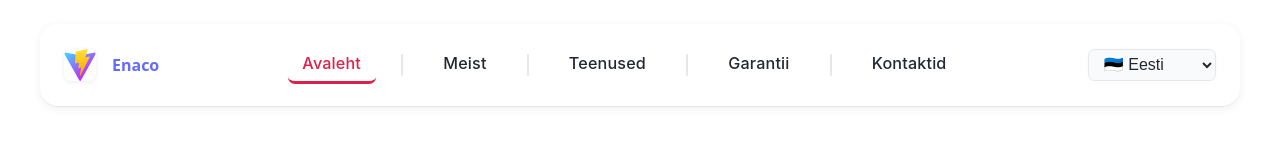
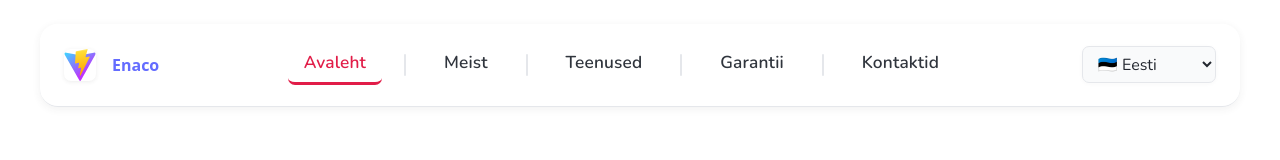
Before and after one commit to TigerTimofey/enaco-web, a React (Vite) app: page / in a window 1280 px wide. Shown: the top 160 px of the page. Built offline with nearby package versions, Linux system fonts and the light colour scheme.

Commit message:
Refactor navbar component and styles for improved organization and mobile responsiveness; migrate language data to utils

```diff
--- a/index.html
+++ b/index.html
@@ -5,6 +5,10 @@
     <link rel="icon" type="image/svg+xml" href="/vite.svg" />
     <meta name="viewport" content="width=device-width, initial-scale=1.0" />
     <title>Enaco</title>
+ <link href="https://fonts.googleapis.com/css?family=Nunito:400,600,700&display=swap" rel="stylesheet">
+
+
+
   </head>
   <body>
     <div id="root"></div>
--- a/src/components/navbar/Navbar.jsx
+++ b/src/components/navbar/Navbar.jsx
@@ -1,6 +1,6 @@
 import React, { useState } from 'react';
-import { getNavbarMenu, navbarLanguages } from '../../languages/navbar-languages.js';
-import { businessName } from '../bussines-data/bussines-data.js';
+import { getNavbarMenu, navbarLanguages } from '../utils/languages/navbar-languages.js';
+import { businessName } from '../utils/bussines-data/bussines-data.js';
 import {
   navStyle,
   navInnerStyle,
@@ -9,7 +9,6 @@ import {
   ulStyle,
   liStyle,
   linkStyle,
-  linkHoverStyle,
   activeLinkStyle,
   selectStyle,
   separatorStyle,
@@ -36,7 +35,7 @@ function Navbar() {
   const [isMobile, setIsMobile] = useState(false);
   React.useEffect(() => {
     const check = () => {
-      setIsMobile(window.innerWidth <= 769);
+      setIsMobile(window.innerWidth <= 780);
       setShowFlagOnly(window.innerWidth <= 1010);
       setSmallMenuLabel(window.innerWidth <= 1010);
     };
@@ -57,7 +56,7 @@ function Navbar() {
           className={`navbar-desktop${isMobile ? ' hide' : ''}`}
           style={ulStyle}
         >
-          {!isMobile && menu.map((item, idx) => (
+          {menu.map((item, idx) => (
             <React.Fragment key={idx}>
               <li style={liStyle}>
                 <a
@@ -71,22 +70,8 @@ function Navbar() {
                     e.preventDefault();
                     setActiveIdx(idx);
                   }}
-                  onMouseOver={e => {
-                    if (activeIdx !== idx) {
-                      Object.assign(e.target.style, linkHoverStyle);
-                    }
-                  }}
-                  onMouseOut={e => {
-                    if (activeIdx !== idx) {
-                      Object.assign(e.target.style, linkStyle);
-                      if (smallMenuLabel) Object.assign(e.target.style, linkStyleSmall);
-                      else Object.assign(e.target.style, linkStyleNormalTransition);
-                    }
-                  }}
                 >
-                  <span
-                    style={smallMenuLabel ? menuLabelSpanSmall : menuLabelSpanNormal}
-                  >
+                  <span style={smallMenuLabel ? menuLabelSpanSmall : menuLabelSpanNormal}>
                     {item.label}
                   </span>
                 </a>
@@ -123,7 +108,7 @@ function Navbar() {
           <span style={burgerBarStyle}></span>
           <span style={burgerBarStyle}></span>
         </button>
-        {/* Mobile menu */}
+
         {menuOpen && isMobile && (
           <ul className="navbar-mobile" style={mobileMenuStyle}>
             {menu.map((item, idx) => (
--- a/src/components/navbar/navbar-styles.js
+++ b/src/components/navbar/navbar-styles.js
@@ -13,7 +13,6 @@ export const navStyle = {
   backdropFilter: 'blur(8px)',
   borderRadius: '18px',
   maxWidth: '1200px',
-  overflow: 'hidden',
 };
 
 export const navInnerStyle = {
@@ -31,6 +30,7 @@ export const logoLinkStyle = {
   alignItems: 'center',
   gap: '0.5rem',
   textDecoration: 'none',
+  height: '100%',
 };
 
 export const logoImgStyle = {
@@ -41,7 +41,7 @@ export const logoImgStyle = {
 };
 
 export const logoTextStyle = {
-  fontWeight: 700,
+  fontWeight: 600,
   fontSize: '1rem',
   marginLeft: 8,
   marginRight: 18,
@@ -50,13 +50,14 @@ export const logoTextStyle = {
 export const ulStyle = {
   display: 'flex',
   justifyContent: 'center',
-  gap: '1.1rem',
+  gap: '0.9rem',
   listStyle: 'none',
   margin: 0,
   padding: 0,
-  fontSize: '1.01rem',
-  fontWeight: 500,
-  fontFamily: 'Inter, system-ui, sans-serif',
+  fontSize: '1rem',
+  fontWeight: 600,
+  fontFamily: "'Nunito', 'Poppins', 'Inter', system-ui, sans-serif",
+  letterSpacing: '0.01em',
 };
 
 export const liStyle = {
@@ -64,18 +65,20 @@ export const liStyle = {
 };
 
 export const linkStyle = {
-  color: '#23272f',
+  color: '#30353d',
   textDecoration: 'none',
   padding: '0.36em 0.9em',
   borderRadius: 7,
   transition: 'background 0.16s, color 0.16s, padding 0.18s cubic-bezier(.4,0,.2,1)',
   display: 'inline-block',
-  fontWeight: 500,
+  fontWeight: 600,
   letterSpacing: '0.01em',
+  fontFamily: "'Nunito', 'Poppins', 'Inter', system-ui, sans-serif",
+  fontSize: '1.08em',
 };
 
 export const linkStyleSmall = {
-  padding: '0px',
+  padding: '0 0 5px',
   transition: 'padding 0.18s cubic-bezier(.4,0,.2,1)',
 };
 
@@ -90,15 +93,17 @@ export const menuLabelSpanStyle = {
 export const menuLabelSpanSmall = {
   fontSize: '0.93em',
   transition: 'font-size 0.18s cubic-bezier(.4,0,.2,1)',
+  fontFamily: "'Nunito', 'Poppins', 'Inter', system-ui, sans-serif",
+  fontWeight: 600,
 };
 
 export const menuLabelSpanNormal = {
   transition: 'font-size 0.18s cubic-bezier(.4,0,.2,1)',
+  fontFamily: "'Nunito', 'Poppins', 'Inter', system-ui, sans-serif",
+  fontWeight: 600,
 };
 
-export const linkHoverStyle = {
-  color: '#2563eb',
-};
+
 
 export const selectStyle = {
   marginLeft: '1rem',
@@ -113,7 +118,7 @@ export const selectStyle = {
   outline: 'none',
   transition: 'border-color 0.16s',
   color: '#23272f',
-
+  fontFamily: "'Nunito', 'Poppins', 'Inter', system-ui, sans-serif",
 };
 
 export const activeLinkStyle = {
@@ -206,19 +211,20 @@ export const dropdownItemStyle = {
   padding: '0.5em 1.2em',
   color: '#23272f',
   textDecoration: 'none',
-  fontWeight: 500,
+  fontWeight: 600,
   fontSize: '1em',
   border: 'none',
   background: 'none',
   cursor: 'pointer',
   borderRadius: 6,
   transition: 'background 0.16s, color 0.16s',
+  fontFamily: "'Nunito', 'Poppins', 'Inter', system-ui, sans-serif",
 };
 
 export const navbarSelectMobileStyle = {
   ...selectStyle,
   marginLeft: 0,
-  width: '80%',
+
 };
 
 if (typeof window !== 'undefined' && typeof document !== 'undefined' && !window.__navbar_styles_injected) {
@@ -248,13 +254,13 @@ if (typeof window !== 'undefined' && typeof document !== 'undefined' && !window.
       visibility: visible !important;
       pointer-events: auto !important;
     }
-    @media (max-width: 768px) {
+    @media (max-width: 780px) {
       .navbar-burger { display: flex !important; }
       .navbar-desktop { display: none !important; }
       .navbar-mobile { display: flex !important; }
       .navbar-select { margin-left: 0.5rem !important; }
     }
-    @media (min-width: 769px) {
+    @media (min-width: 781px) {
       .navbar-burger { display: none !important; }
       .navbar-desktop { display: flex !important; }
       .navbar-mobile { display: none !important; }
```
Also changed, not shown: src/components/utils/bussines-data/bussines-data.js (renamed from src/components/bussines-data/bussines-data.js), src/components/utils/languages/navbar-languages.js (renamed from src/languages/navbar-languages.js).
